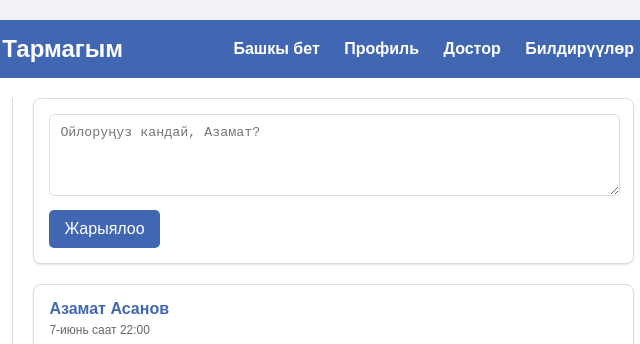
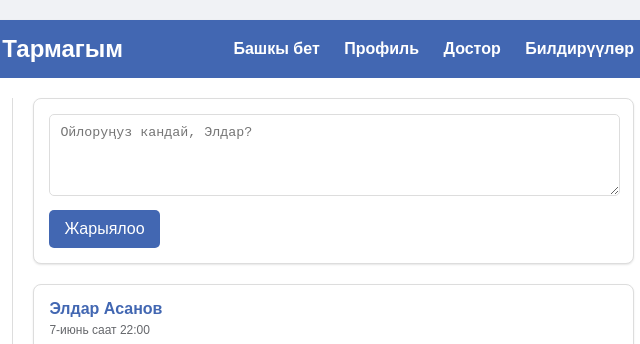
Before and after one commit to eldar-05/bookface, a plain HTML site: page index.html in a window 1280 px wide. Shown: the top 344 px of the page, 436-1076 px from the left. Drawn offline with Linux system fonts and the light colour scheme.

Commit message:
Update index.html

```diff
--- a/index.html
+++ b/index.html
@@ -151,12 +151,12 @@
             </div>
             <div class="feed">
                 <div class="post-box">
-                    <textarea placeholder="Ойлоруңуз кандай, Азамат?"></textarea>
+                    <textarea placeholder="Ойлоруңуз кандай, Элдар?"></textarea>
                     <button>Жарыялоо</button>
                 </div>
 
                 <div class="post">
-                    <div class="author"><a href="profile.html">Азамат Асанов</a></div>
+                    <div class="author"><a href="profile.html">Элдар Асанов</a></div>
                     <div class="time">7-июнь саат 22:00</div>
                     <div class="content">
                         Бишкекте жаңы жерлерди ачып, сонун күн өттү! Кыргызстандын кооз жайлары көп экен.
```
